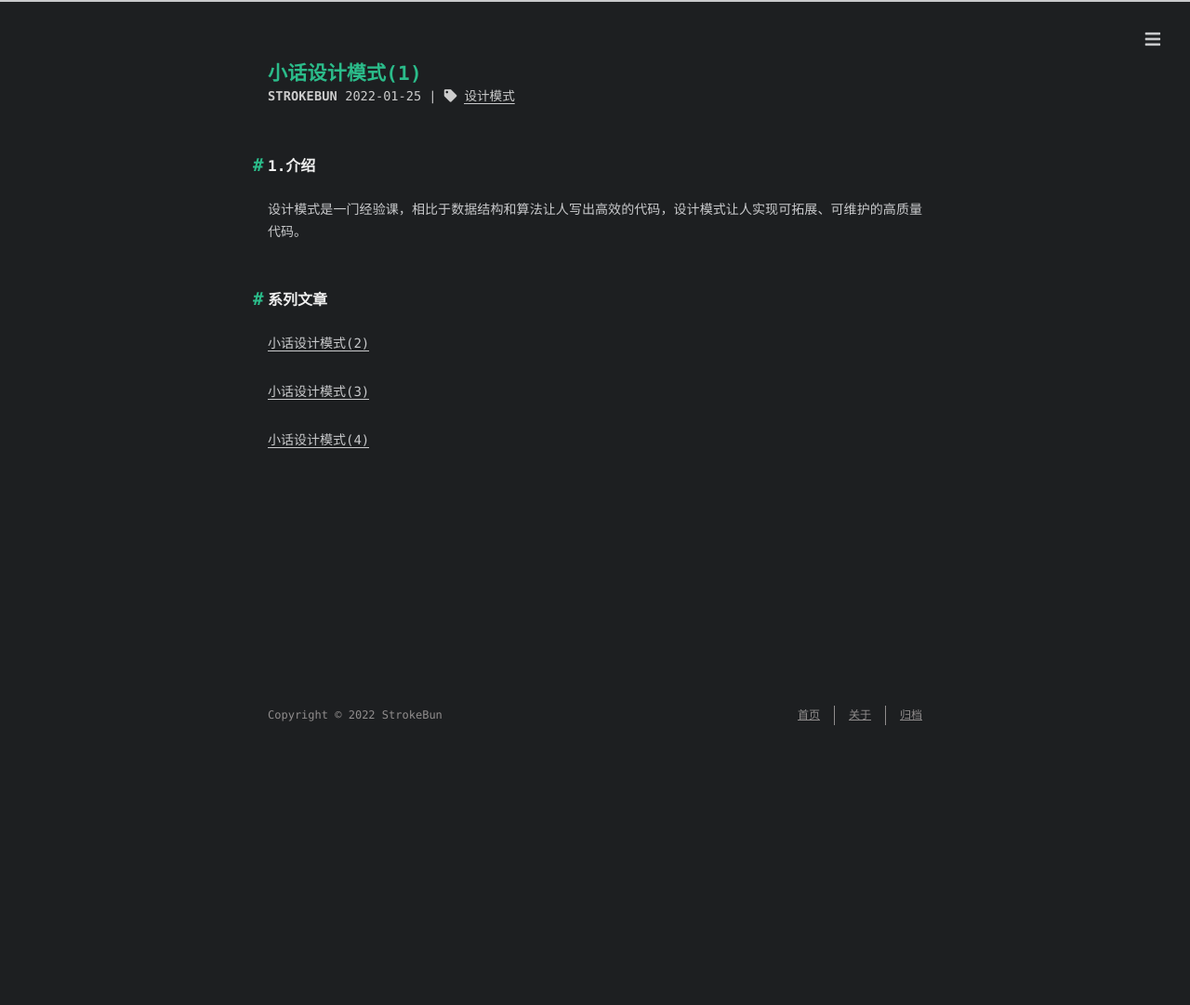
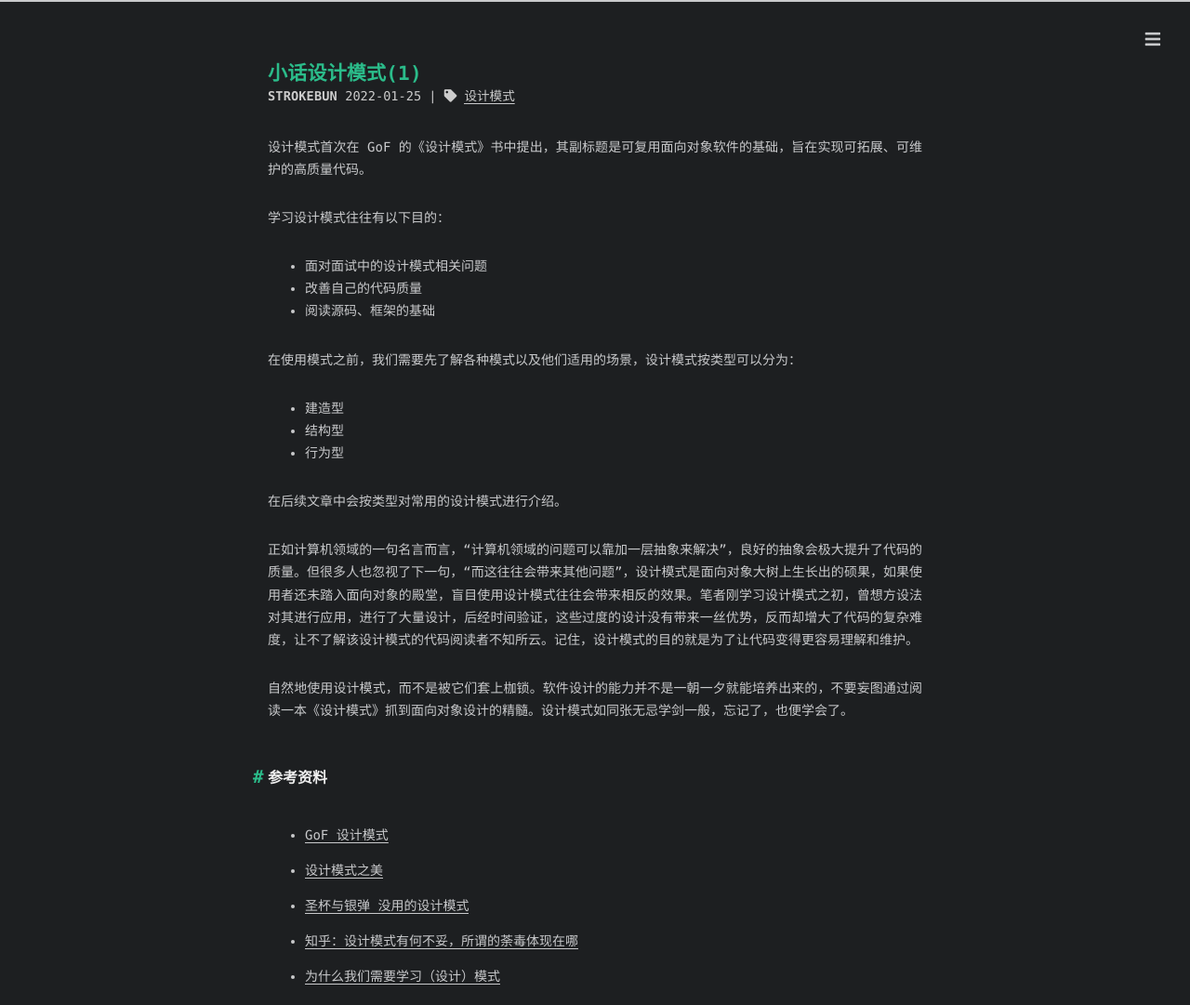
Before and after one commit to strokebun/strokebun.github.io, a plain HTML site: page 2022/01/25/小话设计模式(1)/index.html in a window 1280 px wide. Shown: the top 1081 px of the page at 93% size. Before the commit the page ends 800 px from the top, so only its background shows below. Drawn offline with nearby package versions, Linux system fonts and the light colour scheme; some packages are replaced by stand-ins of ours; a script that the page names is missing; a web font is replaced by a local one.

Commit message:
Site updated: 2022-01-25 19:59:50

```diff
--- a/2022/01/25/小话设计模式(1)/index.html
+++ b/2022/01/25/小话设计模式(1)/index.html
@@ -6,15 +6,15 @@
     <meta http-equiv="X-UA-Compatible" content="IE=edge">
     <meta name="HandheldFriendly" content="True">
     <meta name="viewport" content="width=device-width, initial-scale=1, maximum-scale=5" />
-    <meta name="description" content="1.介绍设计模式是一门经验课，相比于数据结构和算法让人写出高效的代码，设计模式让人实现可拓展、可维护的高质量代码。 系列文章小话设计模式(2) 小话设计模式(3) 小话设计模式(4)">
+    <meta name="description" content="设计模式首次在 GoF 的《设计模式》书中提出，其副标题是可复用面向对象软件的基础，旨在实现可拓展、可维护的高质量代码。 学习设计模式往往有以下目的：  面对面试中的设计模式相关问题 改善自己的代码质量 阅读源码、框架的基础  在使用模式之前，我们需要先了解各种模式以及他们适用的场景，设计模式按类型可以分为：  建造型 结构型 行为型  在后续文章中会按类型对常用的设计模式进行介绍。 正如计算机领">
 <meta property="og:type" content="article">
 <meta property="og:title" content="小话设计模式(1)">
 <meta property="og:url" content="https://strokebun.github.io/2022/01/25/%E5%B0%8F%E8%AF%9D%E8%AE%BE%E8%AE%A1%E6%A8%A1%E5%BC%8F(1)/index.html">
 <meta property="og:site_name" content="面向money编程">
-<meta property="og:description" content="1.介绍设计模式是一门经验课，相比于数据结构和算法让人写出高效的代码，设计模式让人实现可拓展、可维护的高质量代码。 系列文章小话设计模式(2) 小话设计模式(3) 小话设计模式(4)">
+<meta property="og:description" content="设计模式首次在 GoF 的《设计模式》书中提出，其副标题是可复用面向对象软件的基础，旨在实现可拓展、可维护的高质量代码。 学习设计模式往往有以下目的：  面对面试中的设计模式相关问题 改善自己的代码质量 阅读源码、框架的基础  在使用模式之前，我们需要先了解各种模式以及他们适用的场景，设计模式按类型可以分为：  建造型 结构型 行为型  在后续文章中会按类型对常用的设计模式进行介绍。 正如计算机领">
 <meta property="og:locale" content="zh_CN">
 <meta property="article:published_time" content="2022-01-25T00:21:12.000Z">
-<meta property="article:modified_time" content="2022-01-25T08:30:42.215Z">
+<meta property="article:modified_time" content="2022-01-25T11:58:59.787Z">
 <meta property="article:author" content="StrokeBun">
 <meta property="article:tag" content="设计模式">
 <meta name="twitter:card" content="summary">
@@ -104,7 +104,7 @@
 
     </div>
     <div id="toc">
-      <ol class="toc"><li class="toc-item toc-level-2"><a class="toc-link" href="#1-%E4%BB%8B%E7%BB%8D"><span class="toc-number">1.</span> <span class="toc-text">1.介绍</span></a></li><li class="toc-item toc-level-2"><a class="toc-link" href="#%E7%B3%BB%E5%88%97%E6%96%87%E7%AB%A0"><span class="toc-number">2.</span> <span class="toc-text">系列文章</span></a></li></ol>
+      <ol class="toc"><li class="toc-item toc-level-2"><a class="toc-link" href="#%E5%8F%82%E8%80%83%E8%B5%84%E6%96%99"><span class="toc-number">1.</span> <span class="toc-text">参考资料</span></a></li><li class="toc-item toc-level-2"><a class="toc-link" href="#%E7%B3%BB%E5%88%97%E6%96%87%E7%AB%A0"><span class="toc-number">2.</span> <span class="toc-text">系列文章</span></a></li></ol>
     </div>
   </span>
 </div>
@@ -148,7 +148,34 @@
 
 
   <div class="content" itemprop="articleBody">
-    <h2 id="1-介绍"><a href="#1-介绍" class="headerlink" title="1.介绍"></a>1.介绍</h2><p>设计模式是一门经验课，相比于数据结构和算法让人写出高效的代码，设计模式让人实现可拓展、可维护的高质量代码。</p>
+    <p>设计模式首次在 GoF 的《设计模式》书中提出，其副标题是可复用面向对象软件的基础，旨在实现可拓展、可维护的高质量代码。</p>
+<p>学习设计模式往往有以下目的：</p>
+<ul>
+<li>面对面试中的设计模式相关问题</li>
+<li>改善自己的代码质量</li>
+<li>阅读源码、框架的基础</li>
+</ul>
+<p>在使用模式之前，我们需要先了解各种模式以及他们适用的场景，设计模式按类型可以分为：</p>
+<ul>
+<li>建造型</li>
+<li>结构型</li>
+<li>行为型</li>
+</ul>
+<p>在后续文章中会按类型对常用的设计模式进行介绍。</p>
+<p>正如计算机领域的一句名言而言，“计算机领域的问题可以靠加一层抽象来解决”，良好的抽象会极大提升了代码的质量。但很多人也忽视了下一句，“而这往往会带来其他问题”，设计模式是面向对象大树上生长出的硕果，如果使用者还未踏入面向对象的殿堂，盲目使用设计模式往往会带来相反的效果。笔者刚学习设计模式之初，曾想方设法对其进行应用，进行了大量设计，后经时间验证，这些过度的设计没有带来一丝优势，反而却增大了代码的复杂难度，让不了解该设计模式的代码阅读者不知所云。记住，设计模式的目的就是为了让代码变得更容易理解和维护。</p>
+<p>自然地使用设计模式，而不是被它们套上枷锁。软件设计的能力并不是一朝一夕就能培养出来的，不要妄图通过阅读一本《设计模式》抓到面向对象设计的精髓。设计模式如同张无忌学剑一般，忘记了，也便学会了。</p>
+<h2 id="参考资料"><a href="#参考资料" class="headerlink" title="参考资料"></a>参考资料</h2><ul>
+<li><p><a target="_blank" rel="noopener" href="https://book.douban.com/subject/1052241/">GoF 设计模式</a></p>
+</li>
+<li><p><a target="_blank" rel="noopener" href="https://time.geekbang.org/column/intro/100039001">设计模式之美</a></p>
+</li>
+<li><p><a target="_blank" rel="noopener" href="https://draveness.me/holy-grail-design-pattern/">圣杯与银弹 没用的设计模式</a></p>
+</li>
+<li><p><a target="_blank" rel="noopener" href="https://www.zhihu.com/question/23757237">知乎：设计模式有何不妥，所谓的荼毒体现在哪</a></p>
+</li>
+<li><p><a target="_blank" rel="noopener" href="https://zhuanlan.zhihu.com/p/19835717">为什么我们需要学习（设计）模式</a></p>
+</li>
+</ul>
 <h2 id="系列文章"><a href="#系列文章" class="headerlink" title="系列文章"></a>系列文章</h2><p><a href="https://strokebun.github.io/2022/01/25/%E5%B0%8F%E8%AF%9D%E8%AE%BE%E8%AE%A1%E6%A8%A1%E5%BC%8F(2)/">小话设计模式(2)</a></p>
 <p><a href="https://strokebun.github.io/2022/01/25/%E5%B0%8F%E8%AF%9D%E8%AE%BE%E8%AE%A1%E6%A8%A1%E5%BC%8F(3)/">小话设计模式(3)</a></p>
 <p><a href="https://strokebun.github.io/2022/01/25/%E5%B0%8F%E8%AF%9D%E8%AE%BE%E8%AE%A1%E6%A8%A1%E5%BC%8F(4)/">小话设计模式(4)</a></p>
@@ -175,7 +202,7 @@
     </div>
 
     <div id="toc-footer" style="display: none">
-      <ol class="toc"><li class="toc-item toc-level-2"><a class="toc-link" href="#1-%E4%BB%8B%E7%BB%8D"><span class="toc-number">1.</span> <span class="toc-text">1.介绍</span></a></li><li class="toc-item toc-level-2"><a class="toc-link" href="#%E7%B3%BB%E5%88%97%E6%96%87%E7%AB%A0"><span class="toc-number">2.</span> <span class="toc-text">系列文章</span></a></li></ol>
+      <ol class="toc"><li class="toc-item toc-level-2"><a class="toc-link" href="#%E5%8F%82%E8%80%83%E8%B5%84%E6%96%99"><span class="toc-number">1.</span> <span class="toc-text">参考资料</span></a></li><li class="toc-item toc-level-2"><a class="toc-link" href="#%E7%B3%BB%E5%88%97%E6%96%87%E7%AB%A0"><span class="toc-number">2.</span> <span class="toc-text">系列文章</span></a></li></ol>
     </div>
 
     <div id="share-footer" style="display: none">
```
Also changed, not shown: search.xml (+1 -1 lines).
